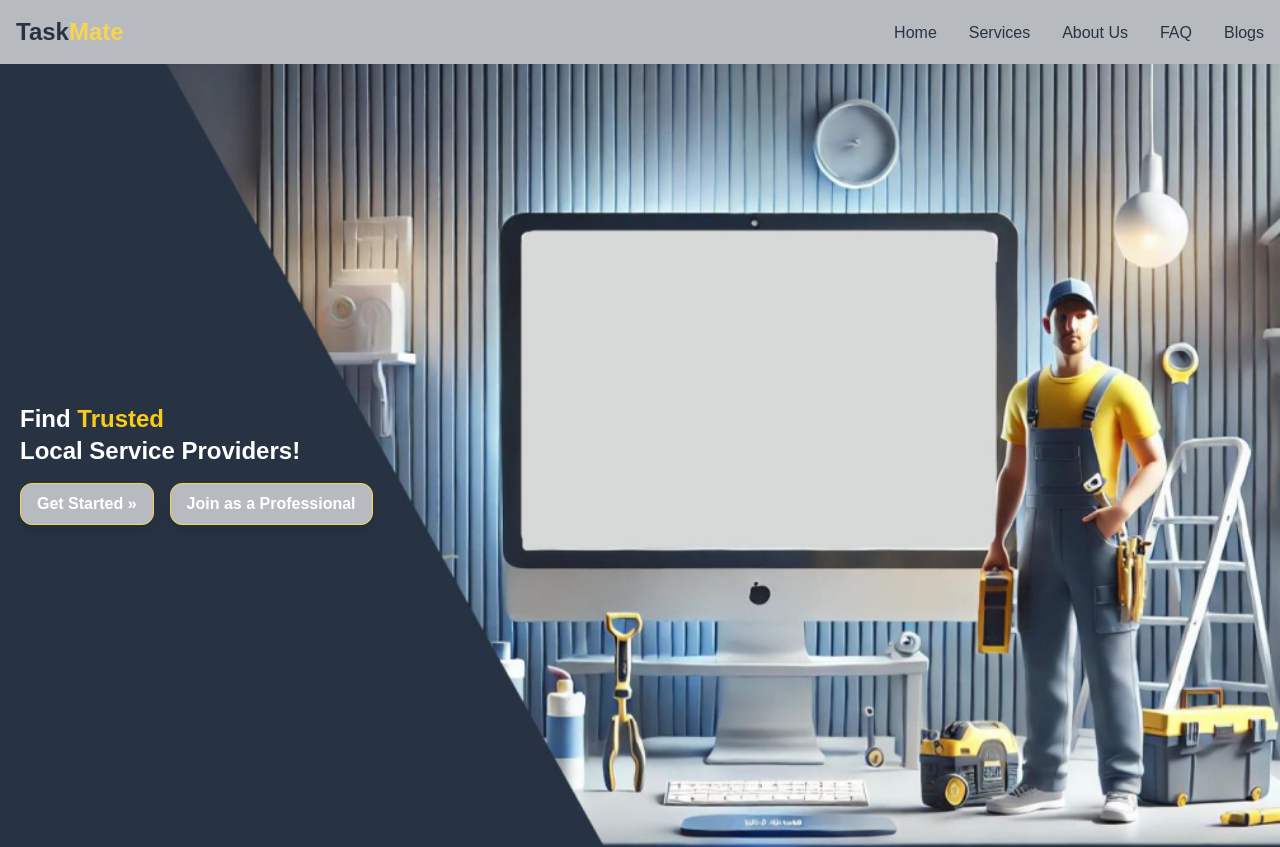
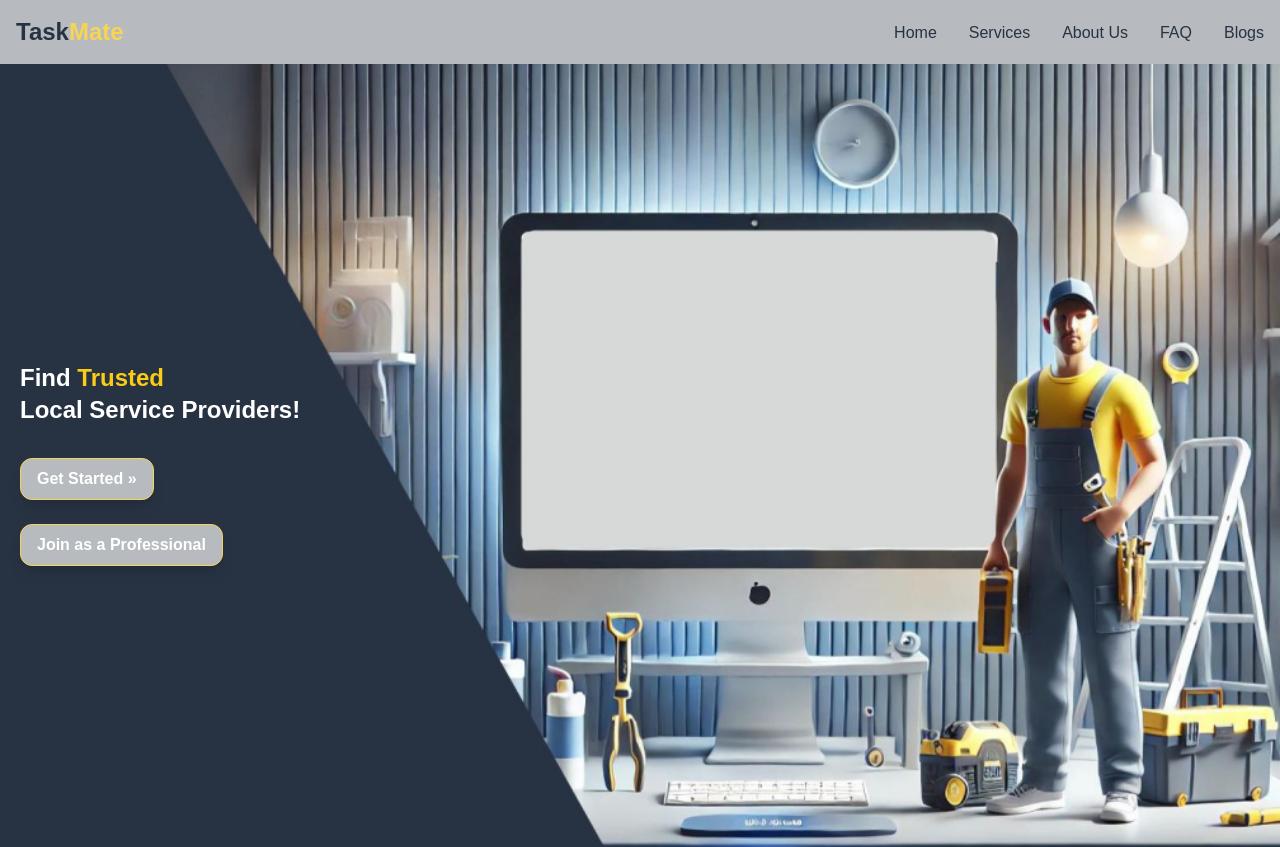
Before and after one commit to shreyathummar71/TaskMate_Frontend, a React (Vite) app: page / in a window 1280 px wide. Shown: the top 847 px of the page. Built offline with nearby package versions, Linux system fonts and the light colour scheme; no server answers; a web font is replaced by a local one.

Commit message:
make bottom margin mb-8 in between  headings in Herosection

```diff
--- a/src/components/Hero.jsx
+++ b/src/components/Hero.jsx
@@ -13,14 +13,16 @@ const Hero = () => {
         {/* Overlay for better text visibility */}
         <div className="relative z-10 flex items-center justify-start h-full p-5">
           <div className="font-primary text-left text-white">
-            <h2 className="text-2xl font-semibold font-primary mb-4">
-              Find <span className="text-yellow-400">Trusted</span>
+            <h2 className="text-2xl font-semibold font-primary mb-8">
+              Find <span className="text-yellow-400 mb-8">Trusted</span>
               <br /> Local Service Providers!
             </h2>
             <div className="flex space-x-4">
-              <button className="bg-tertiary border border-secondary  text-white font-bold py-2 px-4 rounded-xl shadow-lg">
+              <button className="bg-tertiary border border-secondary  text-white font-bold py-2 px-4 rounded-xl shadow-lg mb-6">
                 Get Started &raquo;
               </button>
+            </div>
+            <div className="flex space-x-4">
               <button className="bg-tertiary border  border-secondary text-white font-bold py-2 px-4 rounded-xl shadow-lg">
                 Join as a Professional
               </button>
```
